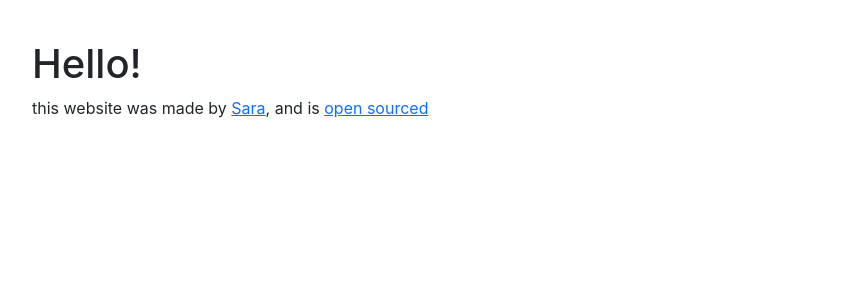
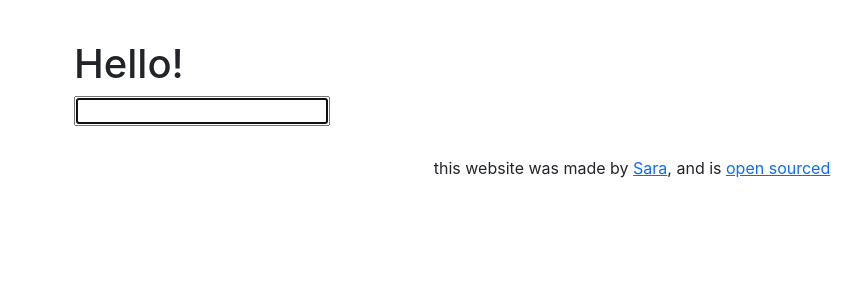
Before and after one commit to saranascimento9/dictionary-react-app, a React (Create React App) app: page / in a window 1280 px wide. Shown: the top 300 px of the page, without its empty margins (8-869 px from the left). Built offline with nearby package versions, Linux system fonts and the light colour scheme.

Commit message:
Added the search engine

```diff
--- a/src/App.css
+++ b/src/App.css
@@ -1,3 +1,8 @@
 .App {
   margin: 40px;
 }
+
+.App-footer {
+  margin: 30px 0;
+  text-align: center;
+}
--- a/src/App.js
+++ b/src/App.js
@@ -1,12 +1,17 @@
 import "./App.css";
+import Dictionary from "./Dictionary.js";
 
 export default function App() {
   return (
     <div className="App">
+      <div className="container">
         <header className="App-header">
           <h1>Hello!</h1>
         </header>
-      <footer>
+        <main>
+          <Dictionary />
+        </main>
+        <footer className="App-footer">
           this website was made by{" "}
           <a
             href="https://www.linkedin.com/in/sara-nascimento-71a29b156/"
@@ -25,5 +30,6 @@
           </a>
         </footer>
       </div>
+    </div>
   );
 }
--- /dev/null
+++ b/src/Dictionary.css
@@ -0,0 +1,3 @@
+.Dictionary {
+  /* background: red; */
+}
--- /dev/null
+++ b/src/Dictionary.js
@@ -0,0 +1,28 @@
+import React, { useState } from "react";
+import "./Dictionary.css";
+
+export default function Dictionary() {
+  let [keyword, setKeyword] = useState(null);
+
+  function search(event) {
+    event.preventDefault();
+    alert(`Searching for ${keyword}`);
+  }
+
+  function handleKeywordChange(event) {
+    event.preventDefault();
+    setKeyword(event.target.value);
+  }
+
+  return (
+    <div className="Dictionary">
+      <form onSubmit={search}>
+        <input
+          type="search"
+          autoFocus={true}
+          onChange={handleKeywordChange}
+        ></input>
+      </form>
+    </div>
+  );
+}
```
Lines whose indentation alone changed are shown as unchanged.
